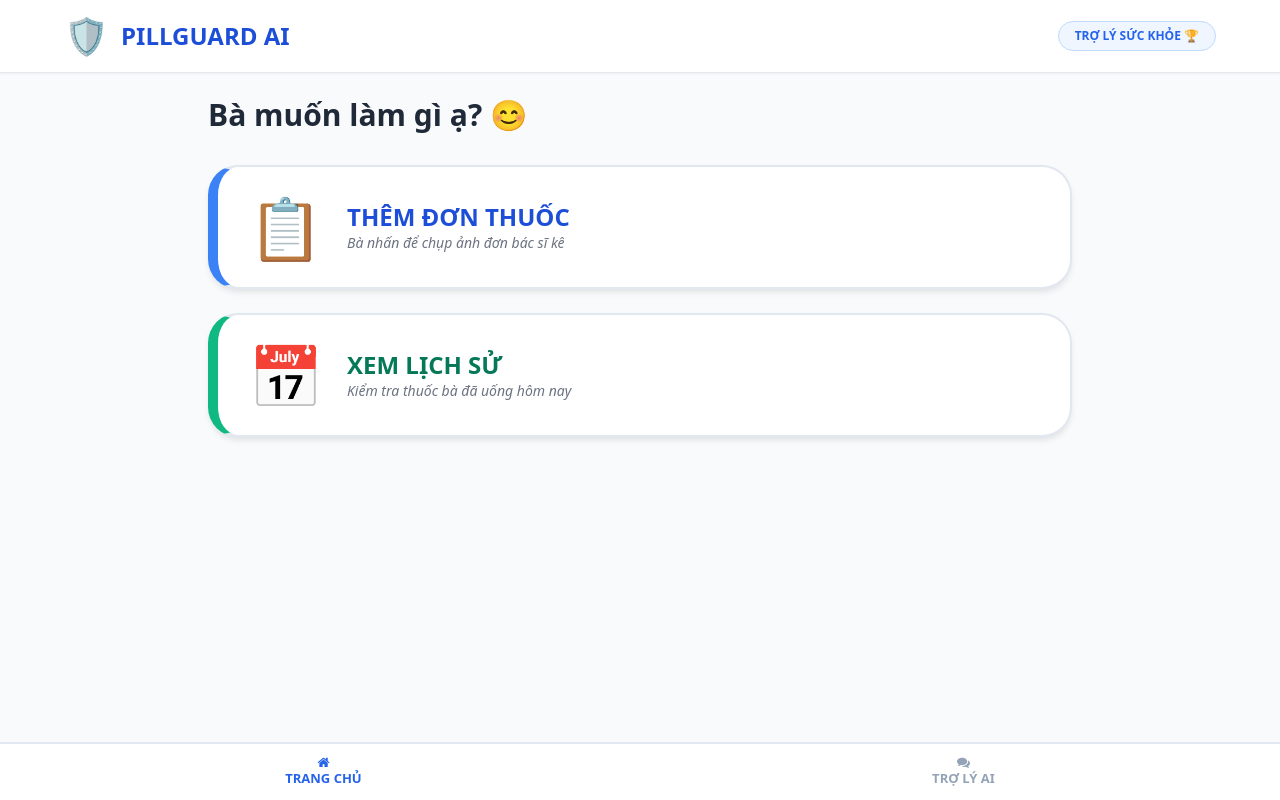
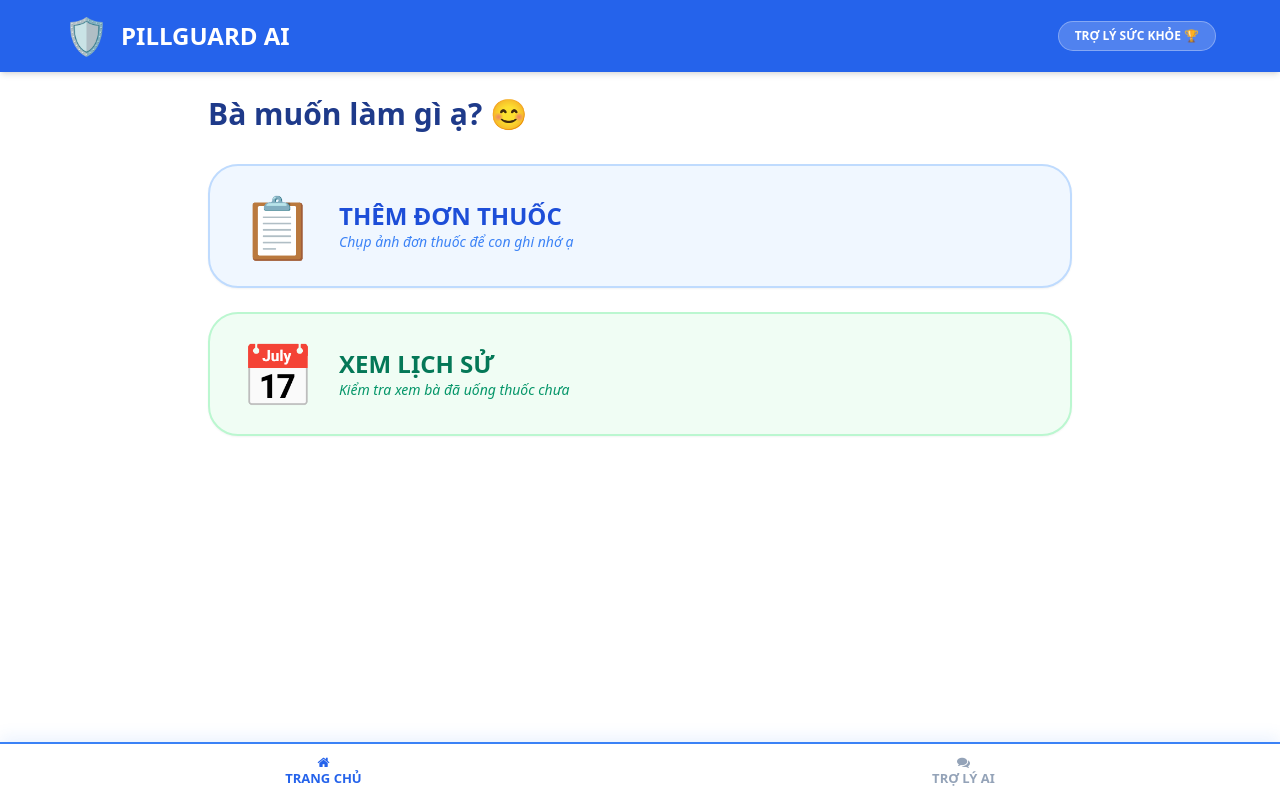
Before and after one commit to lenghiemgiaphu/PillGuard-AI, a Flask app: page / in a window 1280 px wide, after a click on "BẮT ĐẦU NGAY". Run offline with Flask 3, Linux system fonts and the light colour scheme; some libraries are stand-ins or nearby versions.

Commit message:
Update index.html

```diff
--- a/templates/index.html
+++ b/templates/index.html
@@ -9,36 +9,39 @@
   <script src="https://code.jquery.com/jquery-3.5.1.min.js"></script>
   <script src="https://accounts.google.com/gsi/client" async defer></script>
   <style>
-    /* Cấu hình màu trắng & xanh dương cho người già */
-    body { font-size: 19px; background-color: #f8fafc; color: #1e293b; }
+    /* Cấu hình GA MÀU TRẮNG & XANH DƯƠNG */
+    body { font-size: 19px; background-color: #ffffff; color: #1e293b; }
     .hidden { display: none !important; }
     .page-active { display: block; animation: fadeIn 0.3s ease; }
     @keyframes fadeIn { from { opacity: 0; } to { opacity: 1; } }
 
-    /* Taskbar trắng */
-    .taskbar { position: fixed; bottom: 0; left: 0; right: 0; background: #ffffff; border-top: 2px solid #e2e8f0; display: flex; justify-content: space-around; padding: 12px 0; z-index: 50; }
+    /* Taskbar trắng xanh */
+    .taskbar { position: fixed; bottom: 0; left: 0; right: 0; background: #ffffff; border-top: 2px solid #3b82f6; display: flex; justify-content: space-around; padding: 12px 0; z-index: 50; box-shadow: 0 -5px 15px rgba(59, 130, 246, 0.1); }
     .taskbar-item { display: flex; flex-direction: column; align-items: center; color: #94a3b8; font-size: 13px; font-weight: bold; cursor: pointer; }
-    .taskbar-item.active { color: #2563eb; } /* Màu xanh dương chủ đạo */
+    .taskbar-item.active { color: #2563eb; }
 
-    /* Thẻ tính năng trắng */
-    .senior-card { background: white; border-radius: 30px; padding: 30px; border: 2px solid #e2e8f0; cursor: pointer; transition: 0.2s; box-shadow: 0 4px 6px -1px rgba(0,0,0,0.1); }
-    .senior-card:active { transform: scale(0.95); background: #f1f5f9; }
+    /* Thẻ tính năng trắng xanh */
+    .senior-card { background: #f0f7ff; border-radius: 30px; padding: 30px; border: 2px solid #bfdbfe; cursor: pointer; transition: 0.2s; }
+    .senior-card:active { transform: scale(0.95); background: #dbeafe; }
 
-    /* Ô nhập liệu sáng */
-    input[type="text"], textarea { background: #ffffff; border: 2px solid #cbd5e1; color: #1e293b; border-radius: 15px; padding: 12px; }
-    input:focus { border-color: #3b82f6; outline: none; }
+    /* Ô nhập liệu */
+    input[type="text"], textarea { background: #ffffff; border: 2px solid #3b82f6; color: #1e3a8a; border-radius: 15px; padding: 12px; }
+
+    /* MÀU CHỮ XANH DƯƠNG CHO BẢNG LỊCH SỬ */
+    #history-table-body td { color: #1d4ed8 !important; font-weight: 600; }
+    #history-table-body .font-bold, #history-table-body .text-gray-700 { color: #1e40af !important; }
   </style>
 </head>
 <body class="min-h-screen font-sans pb-24">
 
   <!-- ==========================================
-       TRANG 1: GIỚI THIỆU (TRẮNG & XANH)
+       TRANG 1: GIỚI THIỆU (Giao diện Trắng - Xanh)
   =========================================== -->
   <section id="page-1" class="page-active min-h-screen flex flex-col items-center justify-center p-6 text-center bg-white">
     <div class="mb-8 text-[110px]">🛡️</div>
     <h1 class="text-5xl font-black text-blue-700 mb-4 tracking-wider uppercase">PILLGUARD AI</h1>
-    <p class="text-xl text-gray-500 mb-10 max-w-sm font-medium">Chào mừng bà! Con là trợ lý giúp bà quản lý thuốc an toàn và hiệu quả.</p>
-    <button onclick="navTo('page-2')" class="w-full max-w-xs bg-blue-600 hover:bg-blue-700 text-white font-black py-6 rounded-full text-2xl shadow-xl transition-all">
+    <p class="text-xl text-blue-600 mb-10 max-w-sm font-medium">Chào mừng bà! Con là người bạn giúp bà uống thuốc an toàn mỗi ngày.</p>
+    <button onclick="navTo('page-2')" class="w-full max-w-xs bg-blue-600 hover:bg-blue-700 text-white font-black py-6 rounded-full text-2xl shadow-lg transition-all active:scale-95">
       BẮT ĐẦU NGAY
     </button>
   </section>
@@ -46,104 +49,115 @@
   <!-- NỘI DUNG CHÍNH (ẨN KHI Ở TRANG 1) -->
   <div id="main-app-content" class="hidden">
 
-    <header class="bg-white border-b border-gray-200 py-4 px-6 mb-6 shadow-sm">
-      <div class="max-w-6xl mx-auto flex justify-between items-center">
+    <header class="bg-blue-600 py-4 px-6 mb-6 shadow-md">
+      <div class="max-w-6xl mx-auto flex justify-between items-center text-white">
         <div class="flex items-center gap-3">
           <span class="text-4xl">🛡️</span>
-          <h1 class="text-2xl font-black text-blue-700 uppercase">PILLGUARD AI</h1>
+          <h1 class="text-2xl font-black uppercase">PILLGUARD AI</h1>
         </div>
-        <div class="bg-blue-50 border border-blue-200 px-4 py-1.5 rounded-full text-xs text-blue-600 font-bold">
+        <div class="bg-white/20 border border-white/30 px-4 py-1.5 rounded-full text-xs font-bold">
           TRỢ LÝ SỨC KHỎE 🏆
         </div>
       </div>
     </header>
 
     <!-- ==========================================
-         TRANG 2: TRANG CHỦ (GIAO DIỆN TRẮNG)
+         TRANG 2: TRANG CHỦ
     =========================================== -->
     <section id="page-2" class="max-w-4xl mx-auto px-4 hidden">
-      <h2 class="text-3xl font-bold mb-8 text-gray-800">Bà muốn làm gì ạ? 😊</h2>
+      <h2 class="text-3xl font-bold mb-8 text-blue-900">Bà muốn làm gì ạ? 😊</h2>
       <div class="grid grid-cols-1 gap-6">
-          <div onclick="navTo('page-2-1')" class="senior-card border-l-[10px] border-l-blue-500 flex items-center gap-6">
+          <div onclick="navTo('page-2-1')" class="senior-card flex items-center gap-6 shadow-sm">
               <span class="text-6xl">📋</span>
-              <div><h3 class="text-2xl font-black text-blue-700 uppercase">Thêm đơn thuốc</h3><p class="text-gray-500 italic text-sm">Bà nhấn để chụp ảnh đơn bác sĩ kê</p></div>
+              <div>
+                  <h3 class="text-2xl font-black text-blue-700 uppercase">Thêm đơn thuốc</h3>
+                  <p class="text-blue-500 italic text-sm">Chụp ảnh đơn thuốc để con ghi nhớ ạ</p>
+              </div>
           </div>
-          <div onclick="navTo('page-2-2')" class="senior-card border-l-[10px] border-l-emerald-500 flex items-center gap-6">
+          <div onclick="navTo('page-2-2')" class="senior-card flex items-center gap-6 shadow-sm" style="background-color: #f0fdf4; border-color: #bbf7d0;">
               <span class="text-6xl">📅</span>
-              <div><h3 class="text-2xl font-black text-emerald-700 uppercase">Xem lịch sử</h3><p class="text-gray-500 italic text-sm">Kiểm tra thuốc bà đã uống hôm nay</p></div>
+              <div>
+                  <h3 class="text-2xl font-black text-emerald-700 uppercase">Xem lịch sử</h3>
+                  <p class="text-emerald-600 italic text-sm">Kiểm tra xem bà đã uống thuốc chưa</p>
+              </div>
           </div>
       </div>
     </section>
 
-    <!-- TRANG 2.1: CAMERA -->
+    <!-- TRANG 2.1: CAMERA (Trắng xanh) -->
     <section id="page-2-1" class="max-w-4xl mx-auto px-4 hidden">
-      <button onclick="navTo('page-2')" class="mb-4 text-blue-600 font-bold"><i class="fa fa-arrow-left"></i> Quay lại</button>
-      <div class="bg-white border border-gray-200 rounded-3xl p-6 shadow-md">
-          <h3 class="font-bold text-xl text-blue-700 mb-4">📷 Chụp Đơn Thuốc Bác Sĩ</h3>
-          <div class="relative w-full h-64 bg-black rounded-2xl border-4 border-dashed border-blue-200 flex items-center justify-center overflow-hidden mb-4 shadow-inner">
+      <button onclick="navTo('page-2')" class="mb-4 text-blue-600 font-bold flex items-center gap-2">
+          <i class="fa fa-arrow-left"></i> Quay lại Trang chủ
+      </button>
+      <div class="bg-white border-2 border-blue-100 rounded-3xl p-6 shadow-lg">
+          <h3 class="font-bold text-xl text-blue-700 mb-4 uppercase">📷 Chụp Đơn Thuốc Bác Sĩ</h3>
+          <div class="relative w-full h-64 bg-slate-100 rounded-2xl border-4 border-dashed border-blue-300 flex items-center justify-center overflow-hidden mb-4 shadow-inner">
             <video id="webcam-prescription" playsinline muted class="hidden w-full h-full object-cover"></video>
             <div id="prescription-placeholder" class="text-center p-4">
-              <span class="text-4xl block mb-2">📷</span><p class="text-gray-400 font-bold text-sm uppercase">Camera đang tắt</p>
+              <span class="text-4xl block mb-2">📷</span>
+              <p class="text-blue-400 font-bold text-sm uppercase">Bà hãy nhấn "Bật Camera" bên dưới</p>
             </div>
           </div>
           <input type="file" id="prescription-upload" accept="image/*" class="hidden" onchange="handlePrescriptionUpload(event)">
           <div class="grid grid-cols-2 gap-4 mb-6">
-            <button id="cam-toggle-1" onclick="toggleCamera('webcam-prescription', 'prescription-placeholder', 'snap-btn-1', 'cam-toggle-1')" class="bg-blue-50 text-blue-600 font-black py-5 rounded-2xl border-2 border-blue-200">BẬT CAMERA</button>
-            <label for="prescription-upload" class="bg-blue-50 text-blue-600 font-black py-5 rounded-2xl border-2 border-blue-200 text-center cursor-pointer flex items-center justify-center">MỞ THƯ MỤC</label>
+            <button id="cam-toggle-1" onclick="toggleCamera('webcam-prescription', 'prescription-placeholder', 'snap-btn-1', 'cam-toggle-1')" class="bg-white text-blue-600 font-black py-5 rounded-2xl border-2 border-blue-600 active:bg-blue-50">BẬT CAMERA</button>
+            <label for="prescription-upload" class="bg-white text-blue-600 font-black py-5 rounded-2xl border-2 border-blue-600 text-center cursor-pointer flex items-center justify-center active:bg-blue-50">MỞ TẢI ẢNH</label>
           </div>
-          <button id="snap-btn-1" onclick="capturePrescription()" class="hidden w-full bg-red-500 text-white font-black py-5 rounded-2xl text-xl mb-6 shadow-lg animate-pulse uppercase">CHỤP ẢNH</button>
+          <button id="snap-btn-1" onclick="capturePrescription()" class="hidden w-full bg-red-500 text-white font-black py-5 rounded-2xl text-xl mb-6 shadow-lg animate-pulse uppercase">CHỤP ẢNH NGAY</button>
           <div class="grid grid-cols-2 gap-4">
-              <button onclick="savePrescription()" class="bg-blue-600 text-white font-black py-5 rounded-2xl uppercase shadow-lg">LƯU TRỮ</button>
-              <button onclick="openVerificationModal()" class="bg-gray-100 text-gray-700 font-black py-5 rounded-2xl uppercase shadow-md">KIỂM TRA</button>
+              <button onclick="savePrescription()" class="bg-blue-600 text-white font-black py-5 rounded-2xl uppercase shadow-lg active:bg-blue-700">LƯU TRỮ</button>
+              <button onclick="openVerificationModal()" class="bg-blue-50 text-blue-700 font-black py-5 rounded-2xl uppercase shadow-sm border border-blue-200">KIỂM TRA</button>
           </div>
           <p id="prescription-file-name" class="text-xs text-center text-blue-600 mt-4 font-bold"></p>
       </div>
     </section>
 
-    <!-- TRANG 2.2: LỊCH SỬ (TRẮNG SẠCH) -->
+    <!-- TRANG 2.2: LỊCH SỬ (CHỮ XANH DƯƠNG) -->
     <section id="page-2-2" class="max-w-6xl mx-auto px-4 hidden">
-      <button onclick="navTo('page-2')" class="mb-4 text-blue-600 font-bold"><i class="fa fa-arrow-left"></i> Quay lại</button>
-      <div class="bg-white border border-gray-200 rounded-3xl p-6 shadow-md">
+      <button onclick="navTo('page-2')" class="mb-4 text-blue-600 font-bold flex items-center gap-2">
+          <i class="fa fa-arrow-left"></i> Quay lại
+      </button>
+      <div class="bg-white border-2 border-blue-100 rounded-3xl p-6 shadow-lg">
           <div class="flex flex-col md:flex-row justify-between items-center gap-4 mb-6">
-              <h3 class="font-bold text-2xl text-gray-800">📅 Lịch Uống Thuốc Hôm Nay</h3>
-              <button onclick="uploadAllToGoogleCalendar()" class="bg-blue-700 hover:bg-blue-800 text-white font-black py-4 px-6 rounded-2xl shadow-lg transition active:scale-95 uppercase text-sm">📅 THÊM VÀO LỊCH GOOGLE</button>
+              <h3 class="font-bold text-2xl text-blue-900">📅 Lịch Uống Thuốc Của Bà</h3>
+              <button onclick="uploadAllToGoogleCalendar()" class="bg-blue-700 hover:bg-blue-800 text-white font-black py-4 px-6 rounded-2xl shadow-md transition active:scale-95 uppercase text-sm">📅 THÊM VÀO LỊCH GOOGLE</button>
           </div>
-          <div class="overflow-x-auto rounded-2xl border border-gray-100">
+          <div class="overflow-x-auto rounded-2xl border border-blue-50 shadow-inner">
             <table class="w-full text-left">
-              <thead class="bg-gray-50 text-blue-700 uppercase text-xs font-black">
-                <tr><th class="p-4">Lộ trình</th><th class="p-4">Tên Thuốc & Liều</th><th class="p-4">Thời gian</th><th class="p-4">Ghi chú</th><th class="p-4 text-center">Xong</th></tr>
+              <thead class="bg-blue-50 text-blue-800 uppercase text-xs font-black border-b border-blue-100">
+                <tr><th class="p-4">Ngày</th><th class="p-4">Tên Thuốc & Liều</th><th class="p-4">Thời gian</th><th class="p-4">Ghi chú</th><th class="p-4 text-center">Đã uống</th></tr>
               </thead>
-              <tbody id="history-table-body" class="divide-y divide-gray-100 text-gray-700"></tbody>
+              <!-- CHỮ TRONG NÀY SẼ CÓ MÀU XANH DƯƠNG THEO CSS Ở TRÊN -->
+              <tbody id="history-table-body" class="divide-y divide-blue-50 bg-white"></tbody>
             </table>
           </div>
       </div>
     </section>
 
-    <!-- TRANG 3: TRỢ LÝ AI (XANH TÍM) -->
+    <!-- TRANG 3: TRỢ LÝ AI (Xanh dương chủ đạo) -->
     <section id="page-3" class="max-w-4xl mx-auto px-4 hidden h-[85vh] flex flex-col">
-        <h3 class="font-black text-2xl text-blue-700 mb-6 flex items-center gap-3">🎙️ TRỢ LÝ GIỌNG NÓI</h3>
+        <h3 class="font-black text-2xl text-blue-700 mb-6 flex items-center gap-3 uppercase">🎙️ Trợ lý của bà</h3>
         <div class="mb-4">
-            <select id="voice-options" class="w-full bg-white border-2 border-blue-100 rounded-2xl p-4 font-bold text-sm text-blue-700">
-                <option value="vi-VN-HoaiMyNeural">🇻🇳 Hoài Mỹ (Nữ)</option>
-                <option value="vi-VN-NamMinhNeural">🇻🇳 Nam Minh (Nam)</option>
-                <option value="en-US-AriaNeural">🇺🇸 Aria (English)</option>
-                <option value="en-US-GuyNeural">🇺🇸 Guy (English)</option>
+            <select id="voice-options" class="w-full bg-blue-50 border-2 border-blue-200 text-blue-700 rounded-2xl p-4 font-black text-sm uppercase">
+                <option value="vi-VN-HoaiMyNeural">🇻🇳 Giọng Hoài Mỹ (Nữ)</option>
+                <option value="vi-VN-NamMinhNeural">🇻🇳 Giọng Nam Minh (Nam)</option>
+                <option value="en-US-AriaNeural">🇺🇸 English Aria (Female)</option>
             </select>
         </div>
-        <div id="chat-window" class="flex-1 bg-blue-50/50 border border-blue-100 rounded-[40px] p-6 overflow-y-auto mb-6 shadow-inner">
+        <div id="chat-window" class="flex-1 bg-blue-50/30 border-2 border-blue-100 rounded-[40px] p-6 overflow-y-auto mb-6 shadow-inner">
           <div id="message-list" class="space-y-4">
-              <div class="text-left"><div class="bg-white border border-blue-100 p-4 rounded-2xl inline-block max-w-[85%] shadow-sm">Chào bà, con là trợ lý PillGuard. Bà cần con giúp gì ạ?</div></div>
+              <div class="text-left"><div class="bg-white border border-blue-100 p-4 rounded-2xl inline-block max-w-[85%] shadow-sm text-blue-900">Chào bà, con là trợ lý PillGuard. Bà cần con giúp gì về sức khỏe không ạ?</div></div>
           </div>
-          <div class="loading-animation my-loading hidden mt-2 text-center text-blue-400 italic">Con đang suy nghĩ...</div>
+          <div class="loading-animation my-loading hidden mt-2 text-center text-blue-500 font-bold italic">Bà đợi con suy nghĩ tí nhé...</div>
         </div>
         <div class="flex gap-3">
-          <input type="text" id="message-input" class="flex-1 bg-white border-2 border-blue-100 rounded-2xl px-6 py-4 outline-none focus:border-blue-500" placeholder="Bà hỏi con điều gì đó...">
-          <button id="send-button" class="bg-blue-600 text-white font-black px-8 py-4 rounded-2xl shadow-lg">NÓI</button>
+          <input type="text" id="message-input" class="flex-1 bg-white border-2 border-blue-200 rounded-2xl px-6 py-4 outline-none focus:border-blue-600 text-blue-900" placeholder="Bà hỏi con điều gì đó đi ạ...">
+          <button id="send-button" class="bg-blue-600 text-white font-black px-8 py-4 rounded-2xl shadow-lg active:bg-blue-700">NÓI</button>
         </div>
-        <button onclick="createMemoFromChat()" class="mt-4 w-full bg-emerald-600 text-white font-black py-4 rounded-2xl shadow-lg uppercase">📋 Lưu nhật ký cho bác sĩ</button>
+        <button onclick="createMemoFromChat()" class="mt-4 w-full bg-emerald-600 text-white font-black py-4 rounded-2xl shadow-lg uppercase active:bg-emerald-700">📋 Lưu nhật ký cho con cháu</button>
     </section>
 
-    <!-- TASKBAR DƯỚI CÙNG -->
+    <!-- TASKBAR (TRẮNG - XANH) -->
     <nav id="app-taskbar" class="taskbar hidden">
       <div onclick="navTo('page-2')" id="nav-home" class="taskbar-item active"><i class="fa fa-home"></i><span>TRANG CHỦ</span></div>
       <div onclick="navTo('page-3')" id="nav-chat" class="taskbar-item"><i class="fa fa-comments"></i><span>TRỢ LÝ AI</span></div>
@@ -151,42 +165,26 @@
   </div>
 
   <!-- MODAL XÁC NHẬN (TRẮNG SÁNG) -->
-  <div id="verification-modal" class="hidden fixed inset-0 z-[2000] bg-gray-900/60 backdrop-blur-sm flex items-center justify-center p-4">
-    <div class="bg-white border-2 border-blue-200 rounded-[40px] max-w-4xl w-full p-8 shadow-2xl">
-      <h3 class="text-3xl font-black text-blue-700 mb-6 uppercase tracking-tighter border-b pb-4">👁️ KIỂM TRA ĐƠN THUỐC</h3>
+  <div id="verification-modal" class="hidden fixed inset-0 z-[2000] bg-blue-900/40 backdrop-blur-sm flex items-center justify-center p-4">
+    <div class="bg-white border-4 border-blue-400 rounded-[40px] max-w-4xl w-full p-8 shadow-2xl">
+      <h3 class="text-3xl font-black text-blue-700 mb-6 uppercase border-b border-blue-100 pb-4">👁️ Bà kiểm tra lại đơn ạ</h3>
       <div class="max-h-[50vh] overflow-y-auto mb-8 pr-2">
         <table class="w-full text-left">
-          <thead><tr class="text-gray-400 border-b text-xs uppercase">
-            <th class="p-3">Tên thuốc</th><th class="p-3">Liều</th><th class="p-3">Giờ</th><th class="p-3">Ghi chú</th><th class="p-3 text-center">Xóa</th>
+          <thead><tr class="text-blue-400 border-b border-blue-50 text-xs uppercase">
+            <th class="p-3">Tên thuốc</th><th class="p-3">Liều</th><th class="p-3">Giờ</th><th class="p-3">Xác nhận</th>
           </tr></thead>
           <tbody id="modal-drug-list"></tbody>
         </table>
       </div>
-      <button onclick="addModalDrugRow()" class="mb-8 bg-blue-50 text-blue-700 px-6 py-3 rounded-2xl font-bold border border-blue-100">+ THÊM THUỐC MỚI</button>
+      <button onclick="addModalDrugRow()" class="mb-8 bg-blue-50 text-blue-700 px-6 py-3 rounded-2xl font-bold border border-blue-200">+ THÊM THUỐC MỚI</button>
       <div class="flex gap-4">
-        <button onclick="closeVerificationModal()" class="flex-1 py-5 bg-gray-100 text-gray-500 rounded-3xl font-black">HỦY BỎ</button>
-        <button onclick="applyModalChangesAndGo()" class="flex-1 py-5 bg-blue-600 text-white rounded-3xl font-black shadow-xl">XÁC NHẬN & LƯU</button>
+        <button onclick="closeVerificationModal()" class="flex-1 py-5 bg-gray-100 text-gray-500 rounded-3xl font-black uppercase">HỦY BỎ</button>
+        <button onclick="applyModalChangesAndGo()" class="flex-1 py-5 bg-blue-600 text-white rounded-3xl font-black shadow-xl uppercase active:bg-blue-700">XÁC NHẬN & LƯU</button>
       </div>
     </div>
   </div>
 
-  <!-- MODAL NHẬT KÝ (TRẮNG XANH LÁ) -->
-  <div id="memo-modal" class="hidden fixed inset-0 z-[2000] bg-gray-900/60 backdrop-blur-sm flex items-center justify-center p-4">
-    <div class="bg-white border-2 border-emerald-100 rounded-[40px] max-w-2xl w-full p-8 shadow-2xl overflow-y-auto max-h-[90vh]">
-        <h3 class="text-2xl font-black text-emerald-700 mb-6 uppercase">📋 Nhật ký sức khỏe của bà</h3>
-        <div id="memo-form" class="space-y-4">
-            <div><label class="font-bold text-gray-700 block mb-1">Ngày ghi:</label><input id="memo-date" class="w-full bg-gray-50 border-gray-200 rounded-xl p-3"></div>
-            <div><label class="font-bold text-gray-700 block mb-1">Bà đang mệt thế nào ạ:</label><textarea id="memo-main-concern" class="w-full bg-gray-50 border-gray-200 rounded-xl p-3 h-24"></textarea></div>
-            <div><label class="font-bold text-gray-700 block mb-1">Câu hỏi cho bác sĩ:</label><textarea id="memo-questions" class="w-full bg-gray-50 border-gray-200 rounded-xl p-3 h-24"></textarea></div>
-        </div>
-        <div class="flex gap-4 mt-8">
-            <button onclick="closeMemoModal()" class="flex-1 py-4 bg-gray-100 rounded-2xl font-bold">ĐÓNG</button>
-            <button onclick="saveHealthMemo()" class="flex-1 py-4 bg-emerald-600 text-white font-black rounded-2xl shadow-lg">💾 TẢI VỀ MÁY</button>
-        </div>
-    </div>
-  </div>
-
-  <!-- LOGIC ĐIỀU HƯỚNG & GOOGLE CALENDAR -->
+  <!-- LOGIC ĐIỀU HƯỚNG & GOOGLE CALENDAR (Vẫn giữ nguyên, không xóa) -->
   <script>
     function navTo(pageId) {
         document.querySelectorAll('section').forEach(s => s.classList.add('hidden'));
@@ -226,7 +224,7 @@
     }
     async function pushEvents(token) {
         const rows = document.querySelectorAll('#history-table-body tr');
-        if (rows.length === 0) { alert("Chưa có thuốc để thêm vào lịch bà ạ!"); return; }
+        if (rows.length === 0) { alert("Chưa có thuốc bà ạ!"); return; }
         const slots = {'Sáng': '08:00', 'Trưa': '12:00', 'Chiều': '16:00', 'Tối': '20:00'};
         const today = new Date().toISOString().split('T')[0];
         let count = 0;
@@ -242,9 +240,10 @@
                 }
             }
         }
-        alert(`Bà ơi, con đã thêm thành công ${count} lịch nhắc vào điện thoại bà rồi ạ!`);
+        alert(`Bà ơi, con đã thêm thành công ${count} lịch nhắc rồi ạ!`);
     }
 
+    // Các hàm để hỗ trợ script.js cũ
     function openVerificationModal() { document.getElementById('verification-modal').classList.remove('hidden'); }
     function closeVerificationModal() { document.getElementById('verification-modal').classList.add('hidden'); }
     function closeMemoModal() { document.getElementById('memo-modal').classList.add('hidden'); }
```
